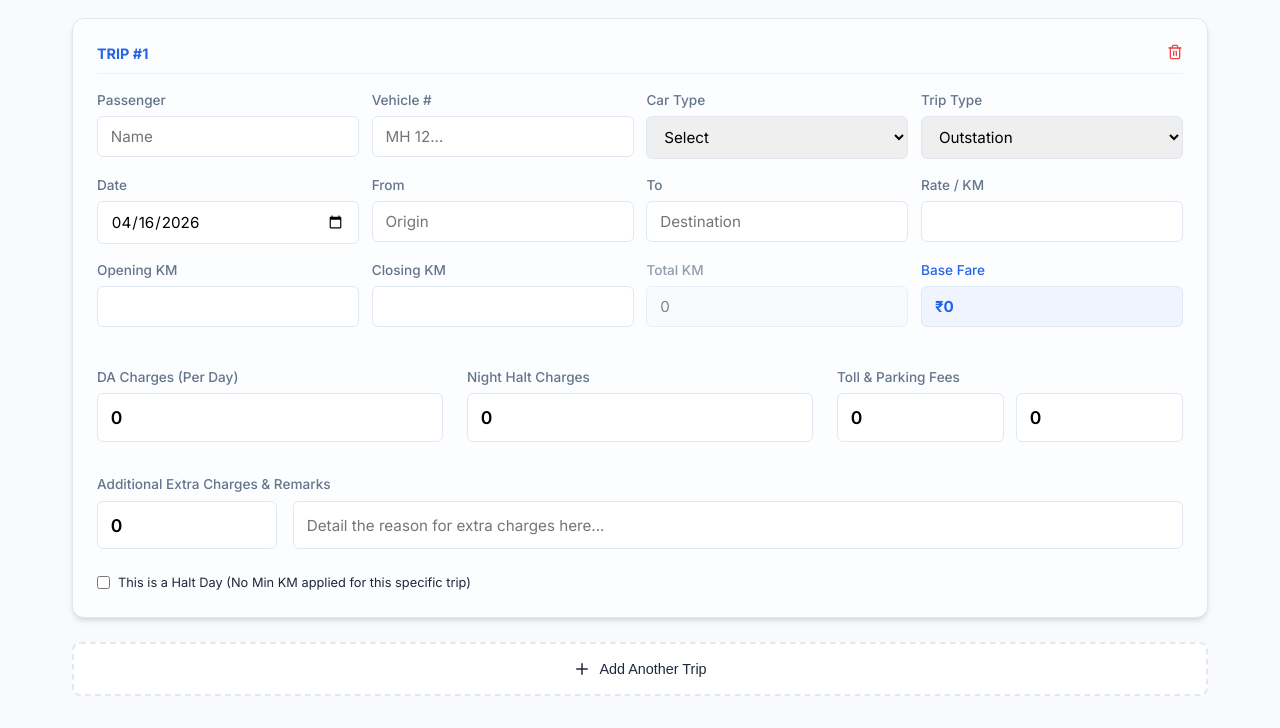
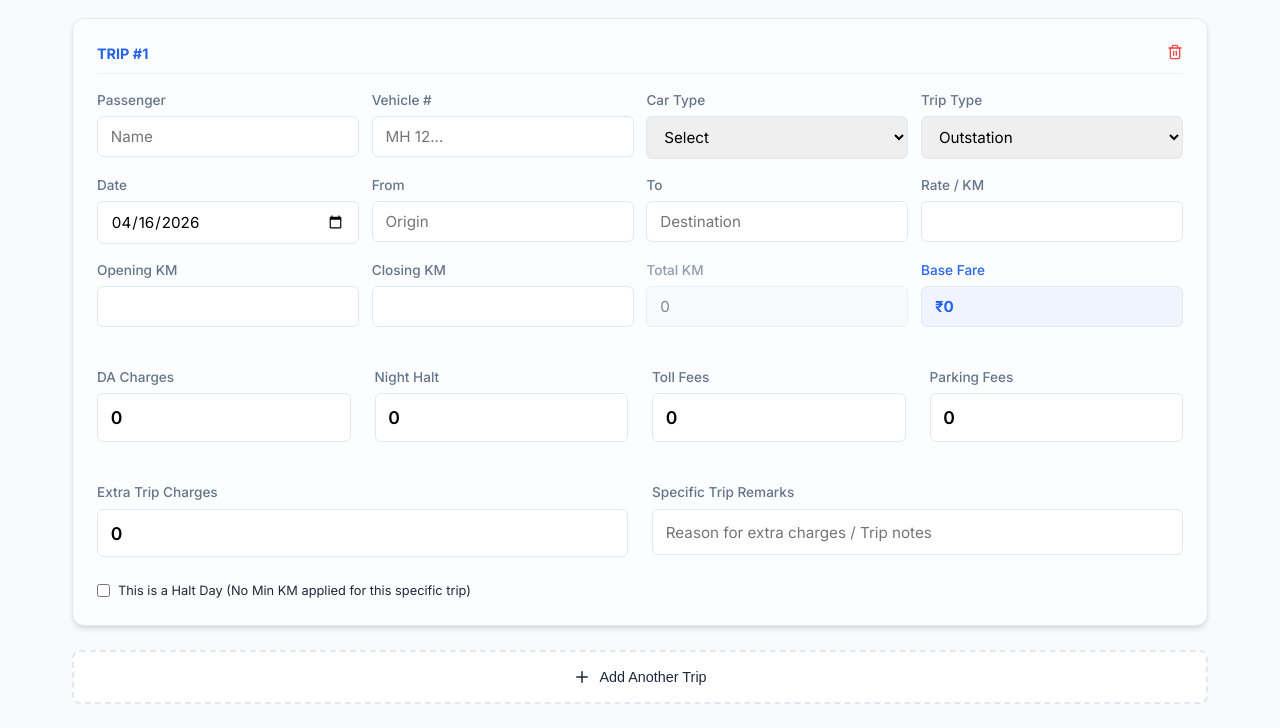
Before and after one commit to saggarwal8090/cab-billing, a React (Vite) app: page /new in a window 1280 px wide. Shown: the part 667-1395 px from the top of the page. Built offline with nearby package versions, Linux system fonts and the light colour scheme.

Commit message:
Expanded charges layout to give every input its own wide column

```diff
--- a/src/pages/EntryForm.jsx
+++ b/src/pages/EntryForm.jsx
@@ -312,36 +312,40 @@ const EntryForm = () => {
             </div>
 
             {trip.tripType !== 'Cancelled' && (
-              <div className="grid grid-3" style={{ gap: '1.5rem', marginTop: '1.5rem' }}>
+              <div style={{ marginTop: '1.5rem', display: 'flex', flexDirection: 'column', gap: '1.5rem' }}>
+                <div className="grid grid-4" style={{ gap: '1.5rem' }}>
                   <div className="input-group">
-                  <label>DA Charges (Per Day)</label>
+                    <label>DA Charges</label>
                     <input type="number" value={trip.da} onChange={e => updateTrip(index, 'da', e.target.value)} style={{ padding: '0.8rem', fontSize: '1.1rem', fontWeight: '600' }} />
                   </div>
                   <div className="input-group">
-                  <label>Night {trip.tripType === 'Multi Day' ? '/ Whole Night' : 'Halt'} Charges</label>
-                  <div style={{ display: 'flex', gap: '0.75rem' }}>
+                    <label>Night Halt</label>
                     <input type="number" placeholder="Night Amt" value={trip.nightCharges} onChange={e => updateTrip(index, 'nightCharges', e.target.value)} style={{ padding: '0.8rem', fontSize: '1.1rem', fontWeight: '600' }} />
+                  </div>
                   {trip.tripType === 'Multi Day' && (
-                       <input type="number" placeholder="Whole Amt" value={trip.wholeNightCharges} onChange={e => updateTrip(index, 'wholeNightCharges', e.target.value)} style={{ padding: '0.8rem', fontSize: '1.1rem', fontWeight: '600' }} />
+                    <div className="input-group">
+                      <label>Whole Night</label>
+                      <input type="number" placeholder="Whole Night" value={trip.wholeNightCharges} onChange={e => updateTrip(index, 'wholeNightCharges', e.target.value)} style={{ padding: '0.8rem', fontSize: '1.1rem', fontWeight: '600' }} />
+                    </div>
                   )}
+                  <div className="input-group">
+                    <label>Toll Fees</label>
+                    <input type="number" placeholder="Toll Amount" value={trip.toll} onChange={e => updateTrip(index, 'toll', e.target.value)} style={{ padding: '0.8rem', fontSize: '1.1rem', fontWeight: '600' }} />
+                  </div>
+                  <div className="input-group">
+                    <label>Parking Fees</label>
+                    <input type="number" placeholder="Parking Amount" value={trip.parking} onChange={e => updateTrip(index, 'parking', e.target.value)} style={{ padding: '0.8rem', fontSize: '1.1rem', fontWeight: '600' }} />
                   </div>
                 </div>
+
+                <div className="grid grid-2" style={{ gap: '1.5rem' }}>
                   <div className="input-group">
-                  <label>Toll & Parking Fees</label>
-                  <div style={{ display: 'flex', gap: '0.75rem' }}>
-                     <input type="number" placeholder="Toll" value={trip.toll} onChange={e => updateTrip(index, 'toll', e.target.value)} style={{ padding: '0.8rem', fontSize: '1.1rem', fontWeight: '600' }} />
-                     <input type="number" placeholder="Parking" value={trip.parking} onChange={e => updateTrip(index, 'parking', e.target.value)} style={{ padding: '0.8rem', fontSize: '1.1rem', fontWeight: '600' }} />
+                    <label>Extra Trip Charges</label>
+                    <input type="number" placeholder="Extra Amt" value={trip.extraCharges} onChange={e => updateTrip(index, 'extraCharges', e.target.value)} style={{ padding: '0.8rem', fontSize: '1.1rem', fontWeight: '600' }} />
                   </div>
-                </div>
-              </div>
-            )}
-            {trip.tripType !== 'Cancelled' && (
-              <div className="grid grid-1" style={{ marginTop: '1rem' }}>
                   <div className="input-group">
-                  <label>Additional Extra Charges & Remarks</label>
-                  <div style={{ display: 'flex', gap: '1rem' }}>
-                     <input type="number" placeholder="Amount" value={trip.extraCharges} onChange={e => updateTrip(index, 'extraCharges', e.target.value)} style={{ maxWidth: '180px', padding: '0.8rem', fontSize: '1.1rem', fontWeight: '600' }} />
-                     <input type="text" placeholder="Detail the reason for extra charges here..." value={trip.remarks} onChange={e => updateTrip(index, 'remarks', e.target.value)} style={{ padding: '0.8rem' }} />
+                    <label>Specific Trip Remarks</label>
+                    <input type="text" placeholder="Reason for extra charges / Trip notes" value={trip.remarks} onChange={e => updateTrip(index, 'remarks', e.target.value)} style={{ padding: '0.8rem' }} />
                   </div>
                 </div>
               </div>
```
Lines whose indentation alone changed are shown as unchanged.
